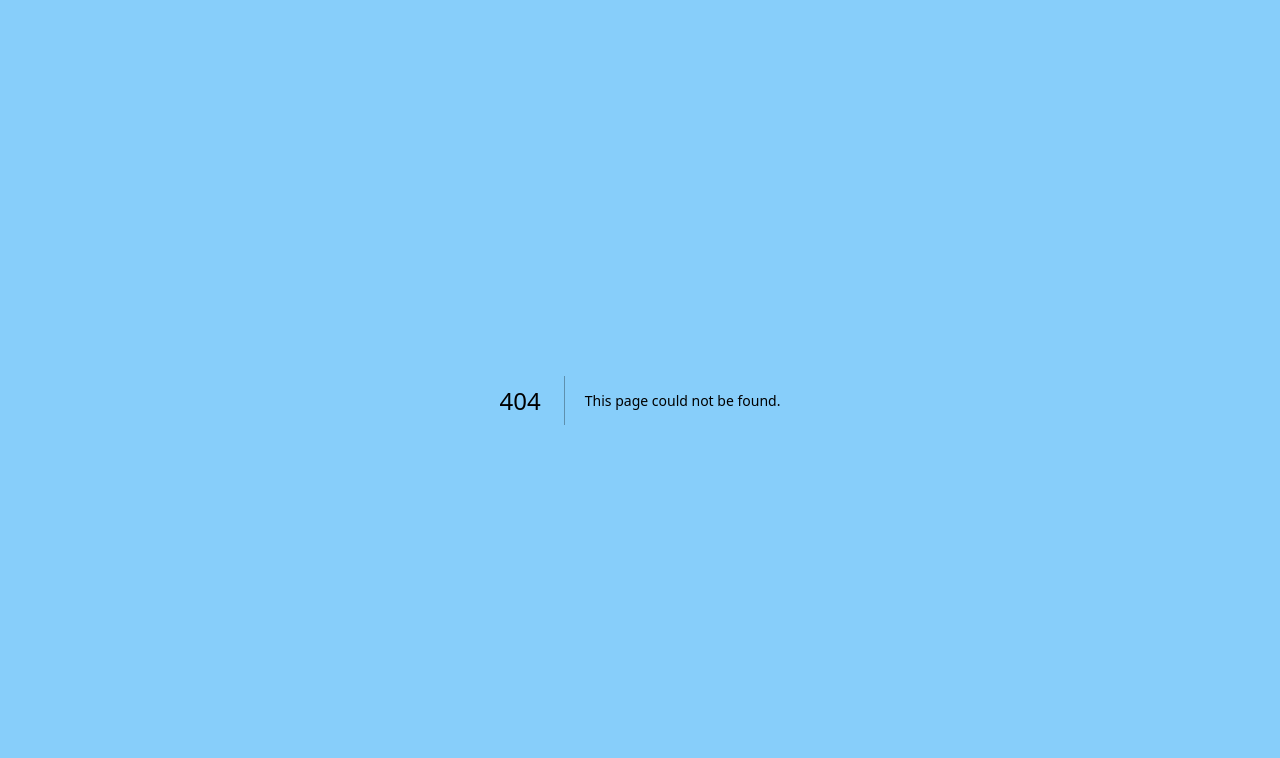
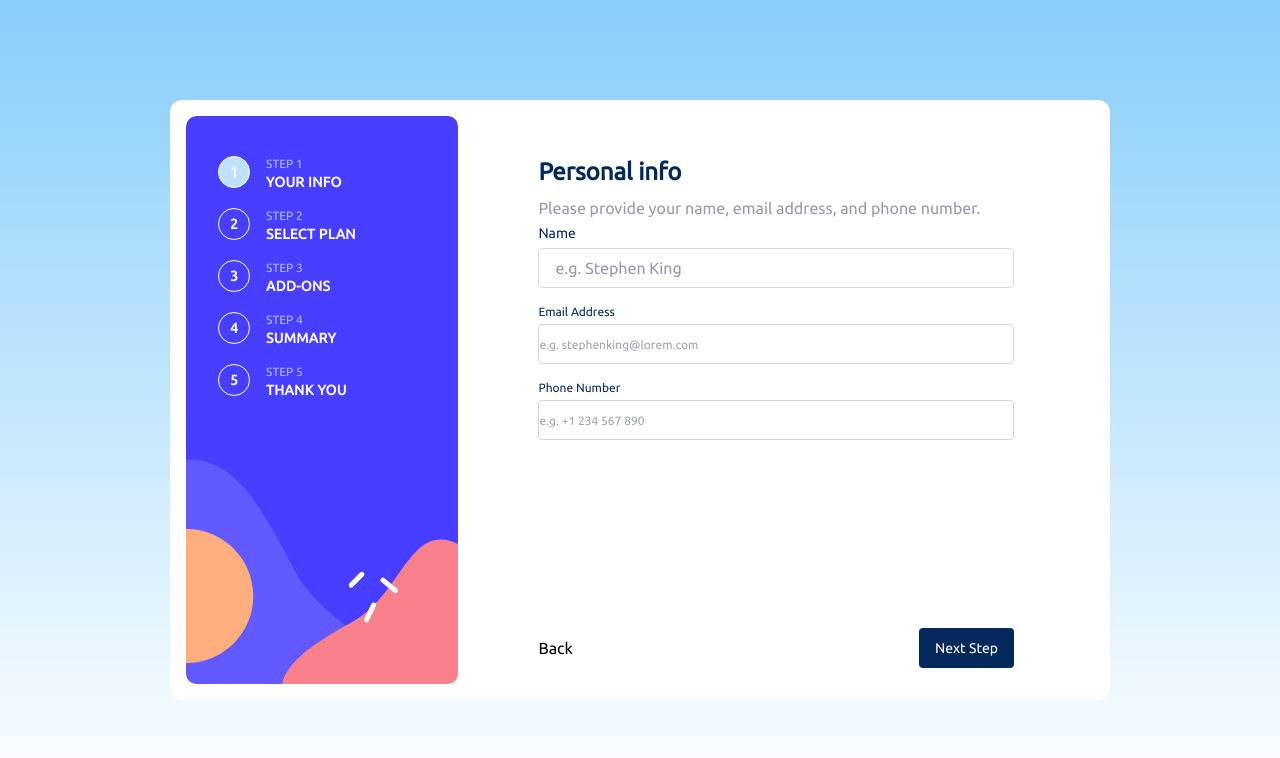
Before and after one commit to ishukhatri/multi-step-form, a Next.js app: page / in a window 1280 px wide. Before the commit this address had no page. Shown: the top 758 px of the page. Built offline with nearby package versions, Linux system fonts and the light colour scheme.

Commit message:
desktop layout working

```diff
--- a/src/app/components/forms/FormLayout.jsx
+++ b/src/app/components/forms/FormLayout.jsx
@@ -1,22 +1,23 @@
 import React from "react";
+import { setStep } from "@/lib/redux/slices/formSlice";
 import { useDispatch, useSelector } from "react-redux";
+
 import FormGroupIntro from "../common/form-group-intro/FormGroupIntro";
-import { setStep } from "@/lib/redux/slices/formSlice";
 
 const FormLayout = ({ title, description, onSubmit, children }) => {
   const dispatch = useDispatch();
   const currentStepIndex = useSelector((state) => state.form.currentStep);
 
   return (
-    <div className="form-layout">
-      <div className="form flex flex-col gap-6 justify-between bg-white rounded-[10px]">
+    <div className="h-full flex flex-col justify-between">
+      <div className="form   gap-6   bg-white rounded-[10px]">
         <FormGroupIntro
           title={title}
           description={description}
         ></FormGroupIntro>
         {children}
       </div>
-      <div className="button-bar bg-white fixed md:static bottom-0 left-0 w-screen md:w-auto p-4">
+      <div className="button-bar bg-white fixed md:static bottom-0 left-0 w-screen md:w-auto p-4 md:p-0">
         <div className="flex justify-between">
           {console.log("currentStepIndex1", currentStepIndex)}
           <button
--- a/src/app/components/forms/form3-addons/Form3-Addons.jsx
+++ b/src/app/components/forms/form3-addons/Form3-Addons.jsx
@@ -17,48 +17,6 @@ const AddonsForm = ({ billingCycle }) => {
   const title = "Pick add-ons";
   const desc = "Add-ons help enhance your gaming experience.";
   const addons = [
-    {
-      name: "OnlineService",
-      displayName: "Online service",
-      desc: "Access to multiplayer games",
-      monthly: 1,
-      yearly: 10,
-    },
-    {
-      name: "LargerStorage",
-      displayName: "Larger storage",
-      desc: "Extra 1TB of cloud save",
-      monthly: 2,
-      yearly: 20,
-    },
-    {
-      name: "CustomizableProfile",
-      displayName: "Customizable profile",
-      desc: "Custom theme on your profile",
-      monthly: 2,
-      yearly: 20,
-    },
-    {
-      name: "OnlineService",
-      displayName: "Online service",
-      desc: "Access to multiplayer games",
-      monthly: 1,
-      yearly: 10,
-    },
-    {
-      name: "LargerStorage",
-      displayName: "Larger storage",
-      desc: "Extra 1TB of cloud save",
-      monthly: 2,
-      yearly: 20,
-    },
-    {
-      name: "CustomizableProfile",
-      displayName: "Customizable profile",
-      desc: "Custom theme on your profile",
-      monthly: 2,
-      yearly: 20,
-    },
     {
       name: "OnlineService",
       displayName: "Online service",
--- a/src/app/main/page.jsx
+++ b/src/app/page.jsx
@@ -1,25 +1,30 @@
 "use client";
 import React from "react";
 
-import { useSelector } from "react-redux";
 import PlanRadioGroup from "@components/forms/form2-plans/Form2-Plans";
 import AddonsForm from "@components/forms/form3-addons/Form3-Addons";
 import ThankYou from "@components/forms/thank-you/ThankYou";
-import Stepper from "../components/stepper/Stepper";
+import Stepper from "@components/stepper/Stepper";
 import FinishingUp from "@components/forms/finishing-up/FinishingUp";
 import Form from "@components/forms/form1-persoanl-info/Form1-PersonalInfo";
 
+import { useDispatch, useSelector } from "react-redux";
+
 const Main = () => {
   const currentStepIndex = useSelector((state) => state.form.currentStep);
+
   return (
-    <div className="outer-container md:p-4 md:w-[940px] md:h-[600px] md:bg-white flex flex-col md:flex-row gap-8 md:gap-0 h-screen">
+    <div
+      className="outer-container md:p-4 md:w-[940px] md:h-[600px] md:bg-white flex flex-col
+    md:flex-row gap-8 md:gap-0 h-screen md:rounded-xl"
+    >
       <div
         className="side-bar-with-stepper rounded-[10px] md:w-[30%] flex items-center md:pt-10 md:pl-8
           md:items-start bg-mobile-bg-image md:bg-desktop-bg-image bg-cover bg-no-repeat"
       >
         <Stepper></Stepper>
       </div>
-      <div className="form-n-button-holder md:w-[70%] items-center justify-center flex">
+      <div className="form-n-button-holder md:w-[70%] md:px-20 md:mx-auto md:mt-10 md:mb-4">
         {currentStepIndex == 1 && <Form />}
         {currentStepIndex == 2 && <PlanRadioGroup />}
         {currentStepIndex == 3 && <AddonsForm />}
```
